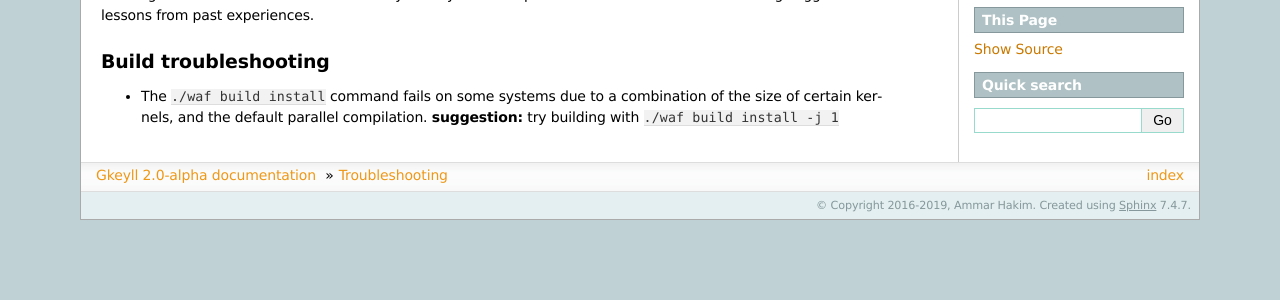
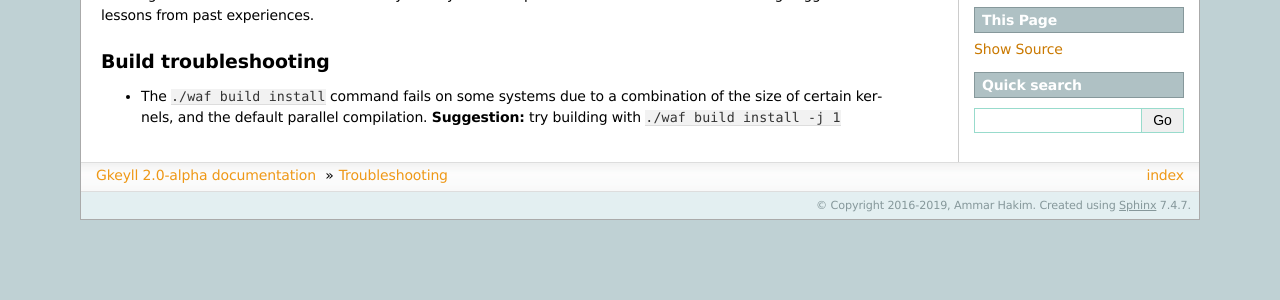
Before and after one commit to ammarhakim/gkyl-doc, a Sphinx documentation site: the page built from source/gkyl/trouble.rst, in a window 1280 px wide. Shown: the part 128-428 px from the top of the page. Built offline with Sphinx 7.4.7, drawn with Linux system fonts in a browser that asks for light colours.

Commit message:
grammar fix

```diff
--- a/source/gkyl/trouble.rst
+++ b/source/gkyl/trouble.rst
@@ -14,4 +14,4 @@ Build troubleshooting
 - The ``./waf build install`` command fails on some systems
   due to a combination of the size of certain kernels, and the
   default parallel compilation.
-  **suggestion:** try building with ``./waf build install -j 1``
+  **Suggestion:** try building with ``./waf build install -j 1``
```
